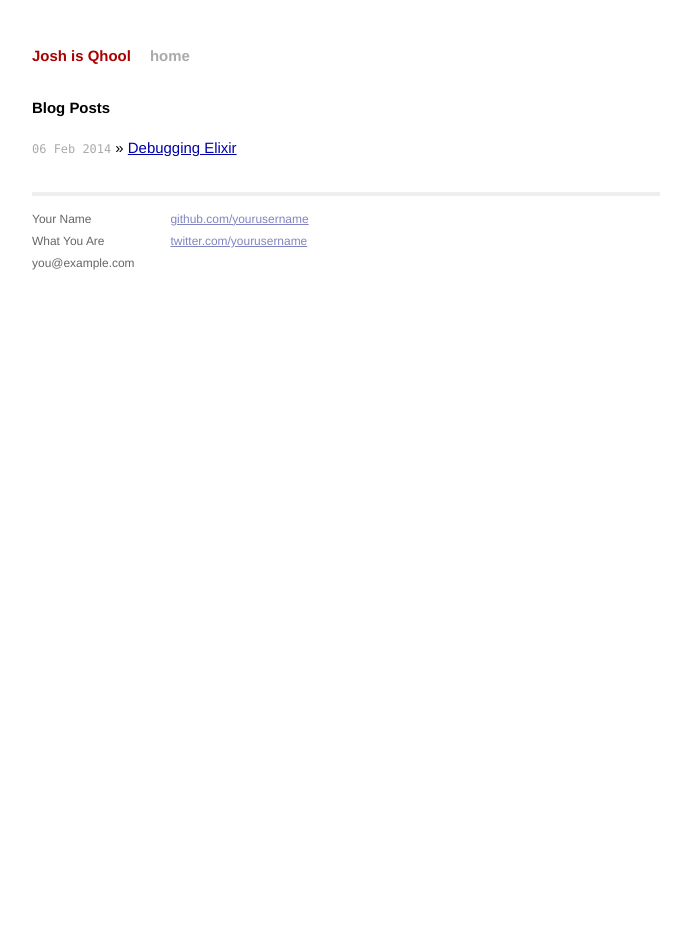
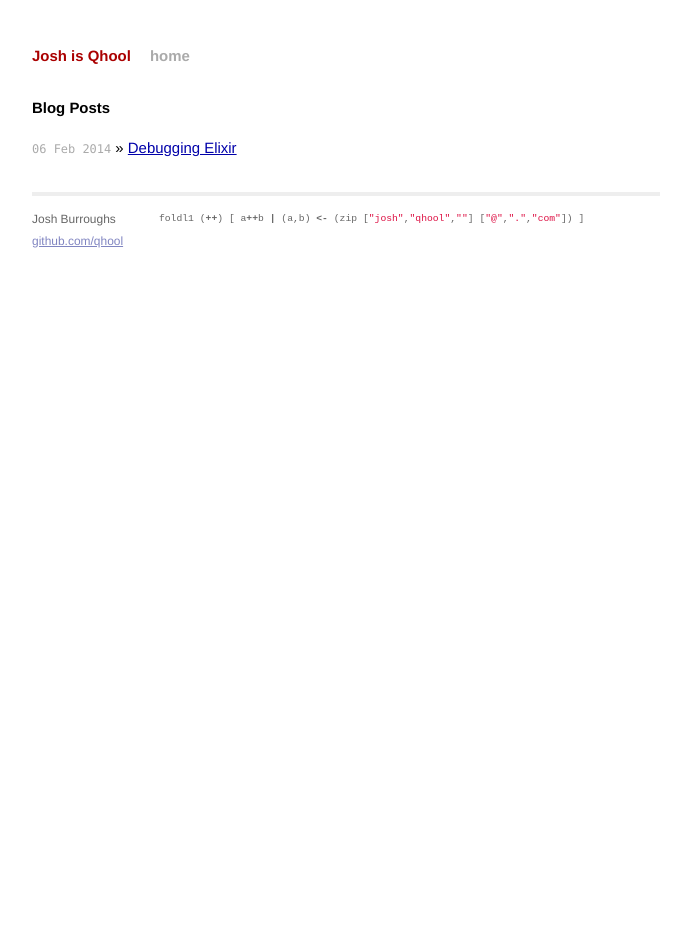
Before and after one commit to qhool/qhool.github.io, a Jekyll site: the page built from index.html, in a window 1280 px wide. Shown: the whole page, without its empty margins (294-985 px from the left). Built offline with Jekyll 4.4.1, drawn with Linux system fonts in a browser that asks for light colours; Markdown is read by kramdown in place of the engine named in the settings.

Commit message:
add contact info

```diff
--- a/_layouts/default.html
+++ b/_layouts/default.html
@@ -26,15 +26,13 @@
           <div class="footer">
             <div class="contact">
               <p>
-                Your Name<br />
-                What You Are<br />
-                you@example.com
+                Josh Burroughs<br />
+                <a href="https://github.com/qhool">github.com/qhool</a><br />
               </p>
             </div>
             <div class="contact">
               <p>
-                <a href="https://github.com/yourusername">github.com/yourusername</a><br />
-                <a href="https://twitter.com/yourusername">twitter.com/yourusername</a><br />
+                {% highlight haskell %}foldl1 (++) [ a++b | (a,b) <- (zip ["josh","qhool",""] ["@",".","com"]) ]{% endhighlight %}
               </p>
             </div>
           </div>
```
